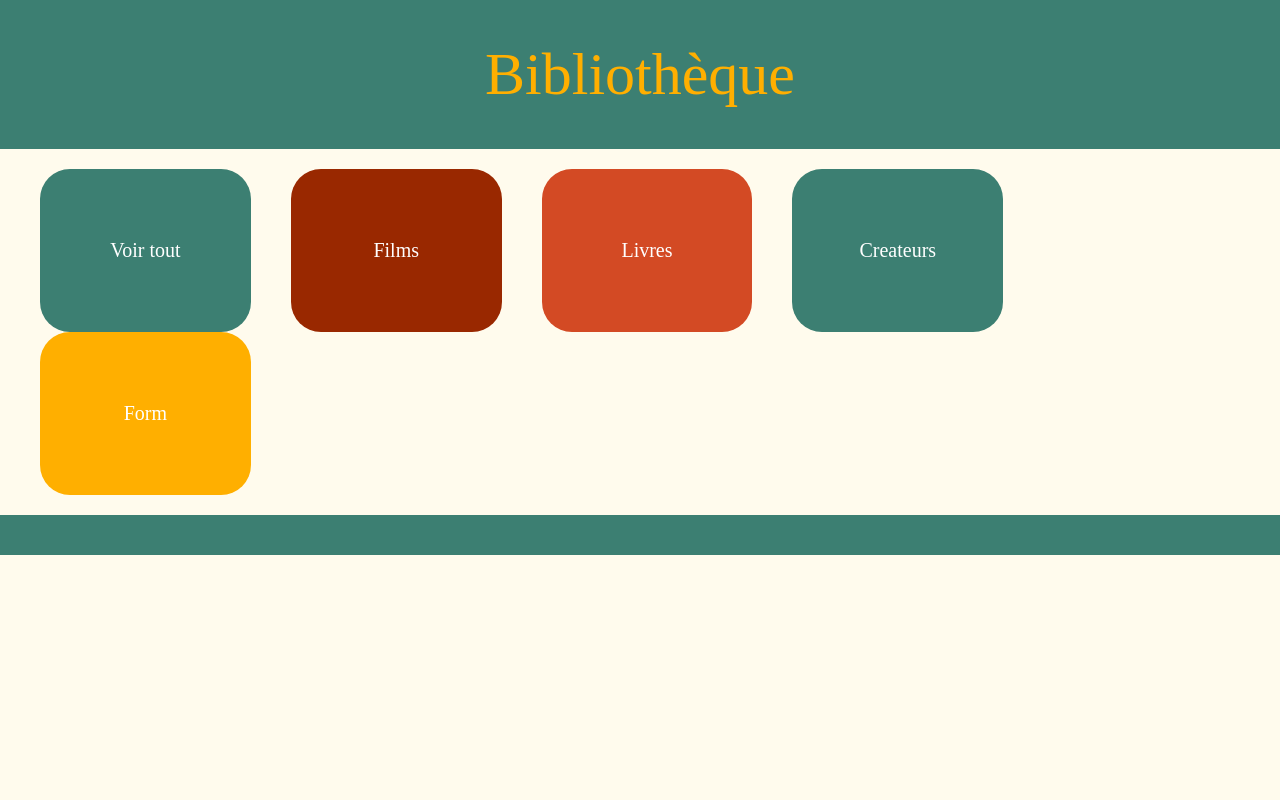
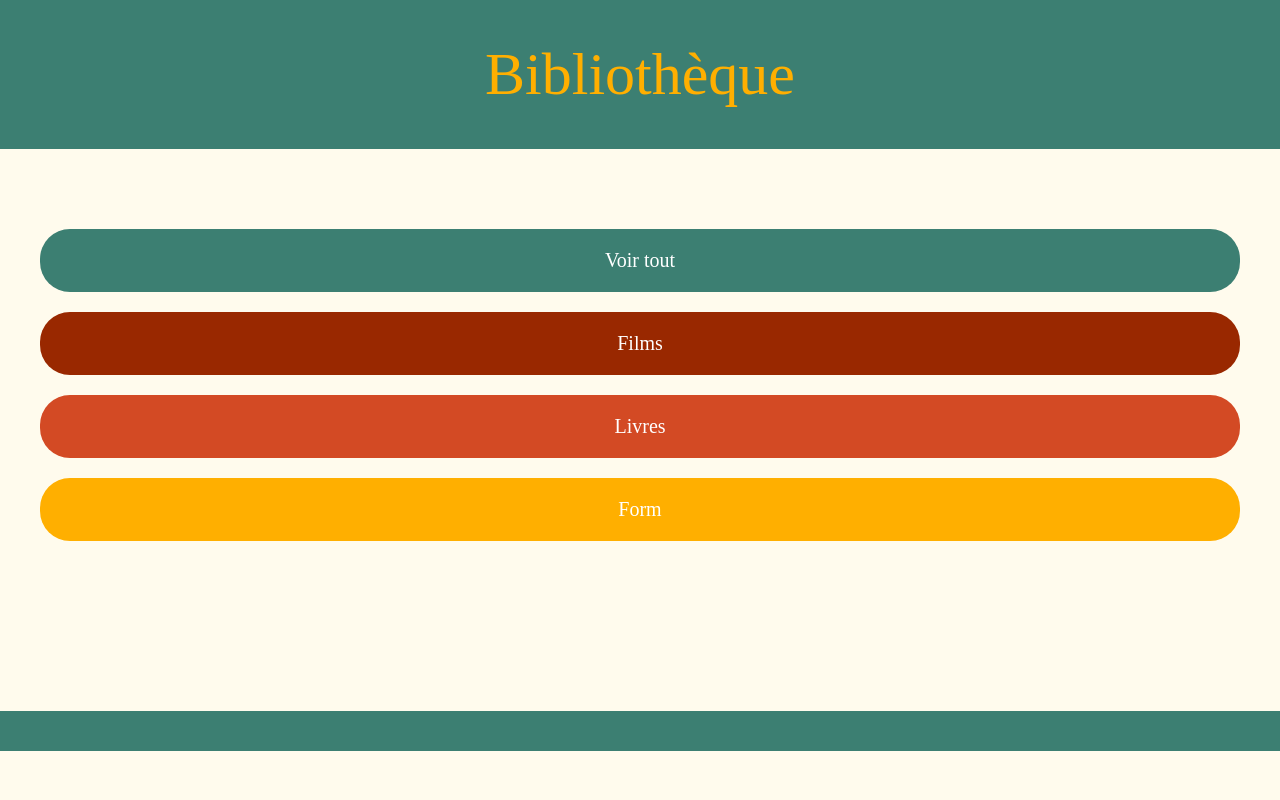
Before and after one commit to anaisturcotte/bibliotheque-flask, a Flask app: page / in a window 1280 px wide. Run offline with Flask 3, Linux system fonts and the light colour scheme; data comes from the database, SQL or seed files in the repository; some web fonts are replaced.

Commit message:
css page 1

```diff
--- a/static/style.css
+++ b/static/style.css
@@ -8,7 +8,7 @@ body {
   font-family: "Calistoga";
   margin: 0;
   background-color: #FFFBED;
-  height: 100vh;
+  height: 100%;
 }
 h1 {
   font-size: 60px;
@@ -48,12 +48,11 @@ h1 {
   color: #FFAF00;
   height: 5%;
   padding-top: 10px;
+  position: absolute;
 }
 .container {
-  text-align: center;
-  position: relative;
-  display: inline-block;
   justify-content: center;
+  display: flex;
   align-items: center;
 }
 
@@ -62,16 +61,21 @@ h1 {
   width: 100%;
   padding-left: 100px;
   padding-right: 100px;
+  width: auto;
 }
 .box {
   margin-left: 20px;
   margin-right: 20px;
+  margin-top: 10px;
+  margin-bottom: 10px;
   border-radius: 30px;
-  width: 17%;
-  padding-left: 10px;
-  padding-right: 10px;
-  padding-top: 70px;
-  padding-bottom: 70px;
+  flex-wrap: wrap;
+  display: flex;
+  flex-direction: row;
+  justify-content: center;
+  width: 100%;
+  padding-top: 20px;
+  padding-bottom: 20px;
   font-size: 20px;
 }
 
--- a/templates/liste_all_items.html
+++ b/templates/liste_all_items.html
@@ -6,15 +6,13 @@
 <div class="container green headBox"><h1 style="color: #FFAF00;">Bibliothèque</h1></div>
 
 <div class="main" id="main">
-  <div class="row">
+  <div class="row" style="margin-top: 50px; margin-bottom: 140px;">
     <div class="container green box"><a href="liste_items.html">Voir tout</a></div>
     <div class="container red box"><a href="/liste_film.html">Films</a></div>
     <div class="container orange box"><a href="/liste_livre.html">Livres</a></div>
-    <div class="container green box"><a href="/liste_createur.html">Createurs</a></div>
-    <!-- <div class="container yellow box"><a href="/liste_musique.html">Musiques</a></div> -->
     <div class="container yellow box"><a href="/form.html">Form</a></div>
   </div>
 </div>
-<div class="footer"></div>
+<div class="footer"> </div>
 
 {% endblock %}
```
